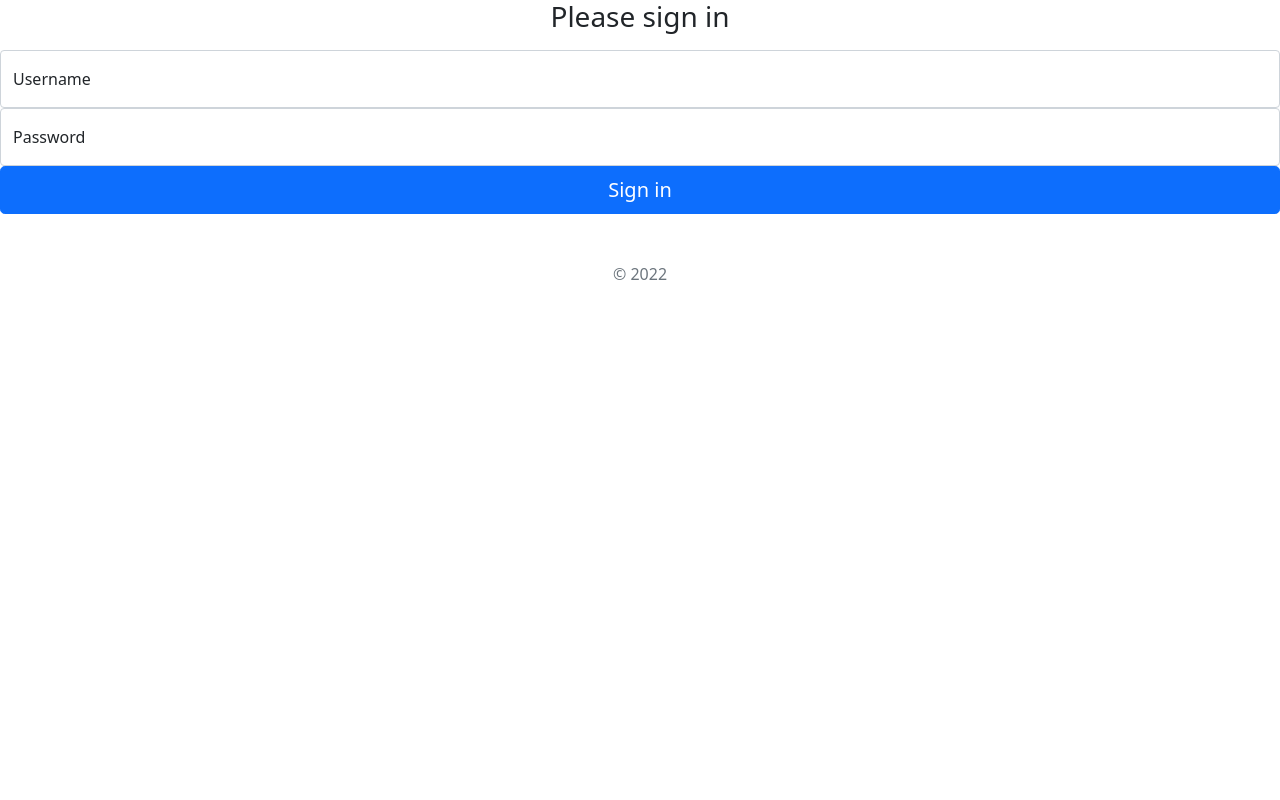
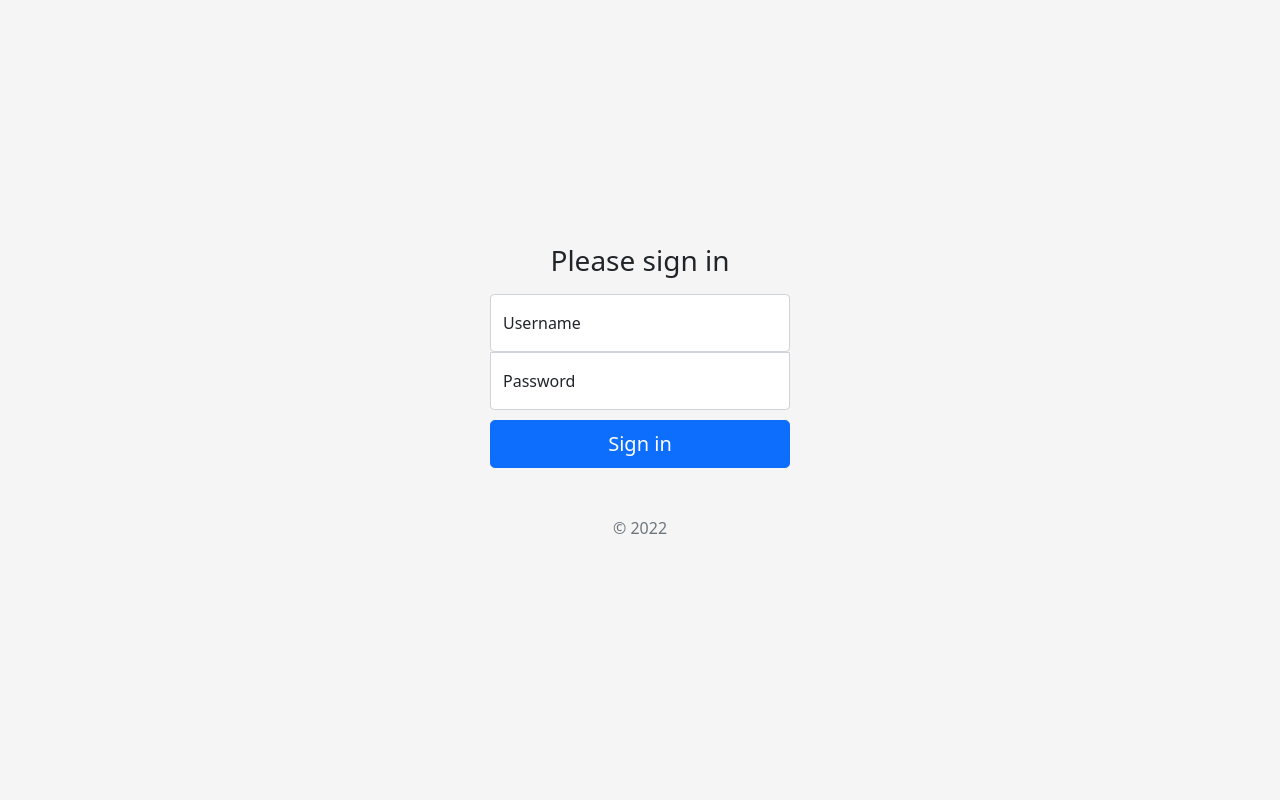
Before and after one commit to miz8462/in-house-sns, a Django app: template templates/signup.html in a window 1280 px wide. Run offline with Django 3.2, Linux system fonts and the light colour scheme; the template is opened without the code that fills it, so the values that code supplies are empty.

Commit message:
イメージ、静的ファイルの設定

```diff
--- a/boardapp/views.py
+++ b/boardapp/views.py
@@ -2,6 +2,7 @@ from django.contrib.auth import authenticate, login
 from django.contrib.auth.models import User
 from django.db import IntegrityError
 from django.shortcuts import render
+from .models import BoardModel
 
 # Create your views here.
 
@@ -33,4 +34,5 @@ def loginfunc(request):
 
 
 def listfunc(request):
-    return render(request, 'list.html', {})
+    object_list = BoardModel.objects.all()
+    return render(request, 'list.html', {'object_list':object_list})
--- a/boardproject/settings.py
+++ b/boardproject/settings.py
@@ -11,6 +11,7 @@ https://docs.djangoproject.com/en/4.1/ref/settings/
 """
 
 from pathlib import Path
+
 try:
     from .local_settings import *
 except ImportError:
@@ -122,6 +123,11 @@ USE_TZ = True
 # https://docs.djangoproject.com/en/4.1/howto/static-files/
 
 STATIC_URL = "static/"
+STATIC_ROOT = BASE_DIR / "staticfiles"
+STATICFILES_DIRS = [str(BASE_DIR / 'static')]
+
+MEDIA_URL = 'media/'
+MEDIA_ROOT = BASE_DIR / 'media'
 
 # Default primary key field type
 # https://docs.djangoproject.com/en/4.1/ref/settings/#default-auto-field
--- /dev/null
+++ b/static/style.css
@@ -0,0 +1,39 @@
+html,
+body {
+  height: 100%;
+}
+
+body {
+  display: flex;
+  align-items: center;
+  padding-top: 40px;
+  padding-bottom: 40px;
+  background-color: #f5f5f5;
+}
+
+.form-signin {
+  width: 100%;
+  max-width: 330px;
+  padding: 15px;
+  margin: auto;
+}
+
+.form-signin .checkbox {
+  font-weight: 400;
+}
+
+.form-signin .form-floating:focus-within {
+  z-index: 2;
+}
+
+.form-signin input[type="email"] {
+  margin-bottom: -1px;
+  border-bottom-right-radius: 0;
+  border-bottom-left-radius: 0;
+}
+
+.form-signin input[type="password"] {
+  margin-bottom: 10px;
+  border-top-left-radius: 0;
+  border-top-right-radius: 0;
+}
--- a/templates/base.html
+++ b/templates/base.html
@@ -13,6 +13,9 @@
       crossorigin="anonymous"
     />
 
+    {% block customcss %}
+    {% endblock customcss %}
+
     <title>Hello, world!</title>
   </head>
   {% block header %}
--- a/templates/list.html
+++ b/templates/list.html
@@ -4,9 +4,10 @@
 </div>
 {% endblock header %} {% block content %}
 <div class="container">
+  {% for item in object_list %}
   <div class="alert alert-success" role="alert">
-    <p>タイトル：</p>
-    <p>投稿者：</p>
+    <p>タイトル：{{ item.title }}</p>
+    <p>投稿者：{{ item.author }}</p>
     <a
       href="#"
       class="btn btn-primary"
@@ -24,5 +25,6 @@
       >Link</a
     >
   </div>
+  {% endfor %}
 </div>
 {% endblock content %}
--- a/templates/signup.html
+++ b/templates/signup.html
@@ -1,9 +1,16 @@
 {% extends 'base.html' %}
+{% load static %}
+
+{% block customcss %}
+<link href="{% static 'style.css' %}" rel="stylesheet" />
+{% endblock customcss %}
+
 {% block content %}
 <body class="text-center">
   {{ error }}
   <main class="form-signin">
-    <form method="POST">{% csrf_token %}
+    <form method="POST">
+      {% csrf_token %}
       <h1 class="h3 mb-3 fw-normal">Please sign in</h1>
 
       <div class="form-floating">
```
Also changed, not shown: boardproject/urls.py (+5 -2 lines).
